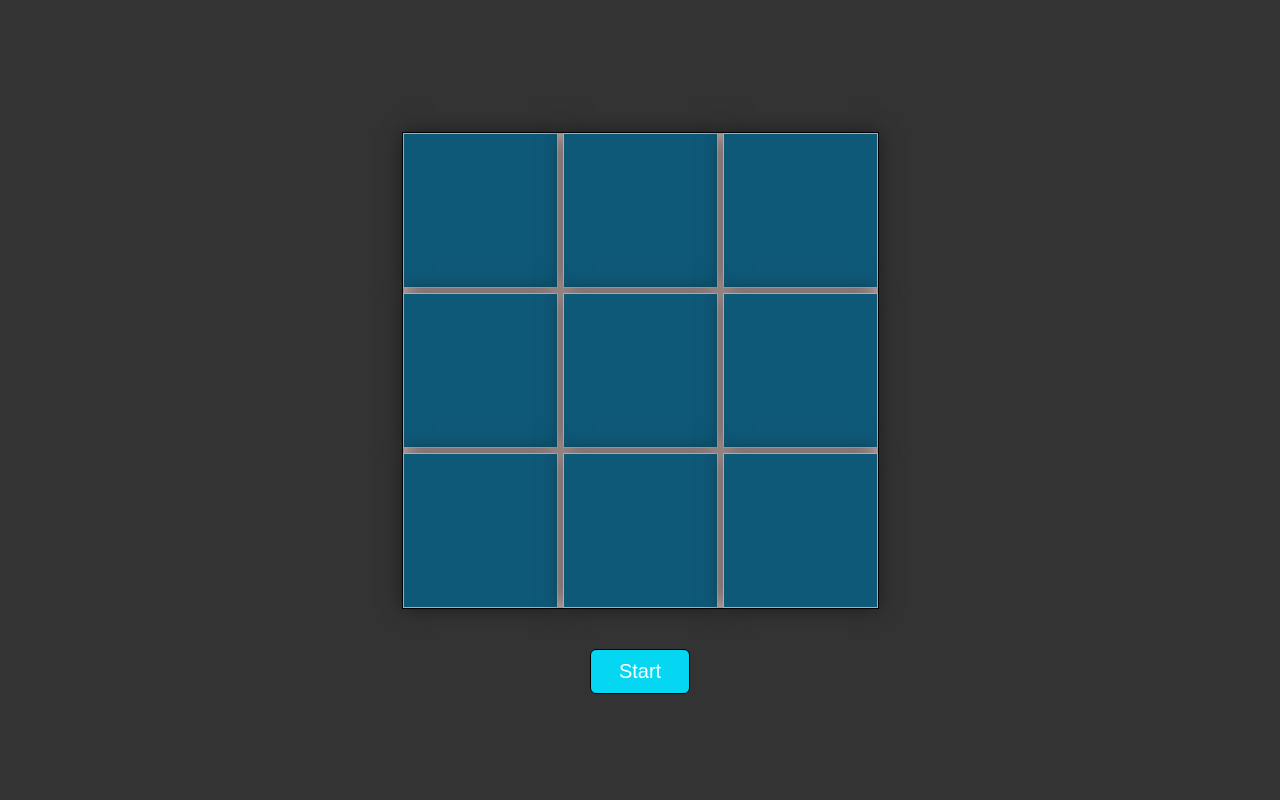
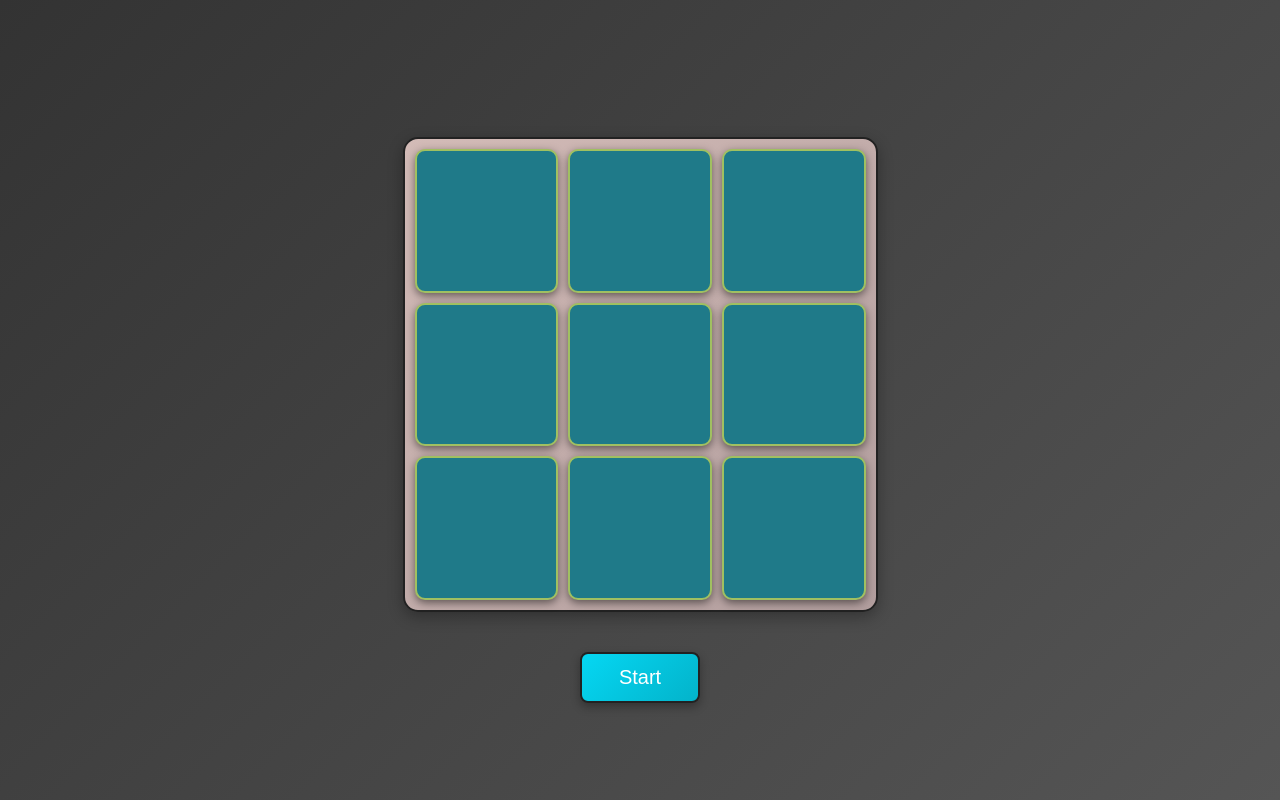
Before and after one commit to Mohit067/Tic_Tac_Toe, a plain HTML site: page index.html in a window 1280 px wide. Drawn offline with Linux system fonts and the light colour scheme.

Commit message:
more attractive css added

```diff
--- a/style.css
+++ b/style.css
@@ -1,19 +1,7 @@
-*{
+* {
     margin: 0;
     padding: 0;
-}
-#container{
-    display: flex;
-    align-items: flex-start;
-    justify-content: center;
-    margin-top: 60px;
-    margin-left: 0px;
-    margin-top: 0px;
-    padding: 0px;
-    border: 1px solid black;
-    background: rgb(211, 187, 187);
-    height: 475px;
-    width: 475px;
+    box-sizing: border-box;
 }
 
 body {
@@ -22,60 +10,80 @@ body {
     align-items: center;
     justify-content: center;
     height: 100vh;
-    background-color: #333;
+    background: linear-gradient(135deg, #333, #555);
+    color: #fff;
+    font-family: 'Arial', sans-serif;
     text-align: center;
 }
-#grid{
+
+#container {
+    display: flex;
+    align-items: center;
+    justify-content: center;
+    margin: 20px 0;
+    padding: 10px;
+    background: linear-gradient(135deg, #d3bbb7, #b29e9e);
+    border: 2px solid #222;
+    border-radius: 15px;
+    box-shadow: 0 5px 15px rgba(0, 0, 0, 0.3);
+    height: 475px;
+    width: 475px;
+}
+
+#grid {
     display: grid;
-    grid-template-columns: repeat(3, auto);
-    grid-template-rows: repeat(3, auto);
-    gap: 5px;
+    grid-template-columns: repeat(3, 1fr);
+    grid-template-rows: repeat(3, 1fr);
+    gap: 10px;
+    height: 100%;
+    width: 100%;
 }
-.cell{
-    width: 153px;
-    height: 153px;
-    background-color: #0f5978;
-    border: 1px solid rgb(160, 192, 97);
-    box-shadow: 0 0 20px rgba(0, 0, 0, 0.5);
+
+.cell {
+    width: 100%;
+    height: 100%;
+    background-color: #1f7a89;
+    border-radius: 10px;
+    border: 2px solid #a0c061;
+    box-shadow: 0 3px 8px rgba(0, 0, 0, 0.5);
     display: flex;
     justify-content: center;
     align-items: center;
-    font-size: 2em;
+    font-size: 2.5em;
     cursor: pointer;
-    color: white;
-
-}
-.cell:hover{
-    background: #165cb2;
+    color: #fff;
+    transition: background-color 0.3s ease, transform 0.3s ease;
 }
 
+.cell:hover {
+    background-color: #1a5fa2;
+    transform: scale(1.05);
+}
 
 #turn {
     font-size: 30px;
-    color: white;
-    text-align: center;
-    margin: 10px 0;
-    margin-top: 20px;
-
+    color: #fff;
+    margin: 20px 0;
+    text-shadow: 2px 2px 4px rgba(0, 0, 0, 0.5);
 }
 
 .start-btn, .restart-btn {
-    width: 100px;
-
-    background-color: rgb(5, 215, 243);;
+    width: 120px;
+    background: linear-gradient(135deg, #05d7f3, #03b3ca);
     color: white;
-    padding: 10px 10px;
+    padding: 12px 15px;
     text-align: center;
     text-decoration: none;
     font-size: 20px;
-    margin: 4px 0px;
-    margin-top: 40px;
+    margin: 20px 5px;
     cursor: pointer;
-    border: 1px solid black;
-    border-radius: 6px;
-
+    border: 2px solid #222;
+    border-radius: 8px;
+    transition: background 0.3s ease, transform 0.2s ease;
+    box-shadow: 0 4px 10px rgba(0, 0, 0, 0.3);
 }
 
-.start-btn:hover {
-    background-color: rgb(3, 179, 202);
+.start-btn:hover, .restart-btn:hover {
+    background-color: #028ba1;
+    transform: translateY(-3px);
 }
```
